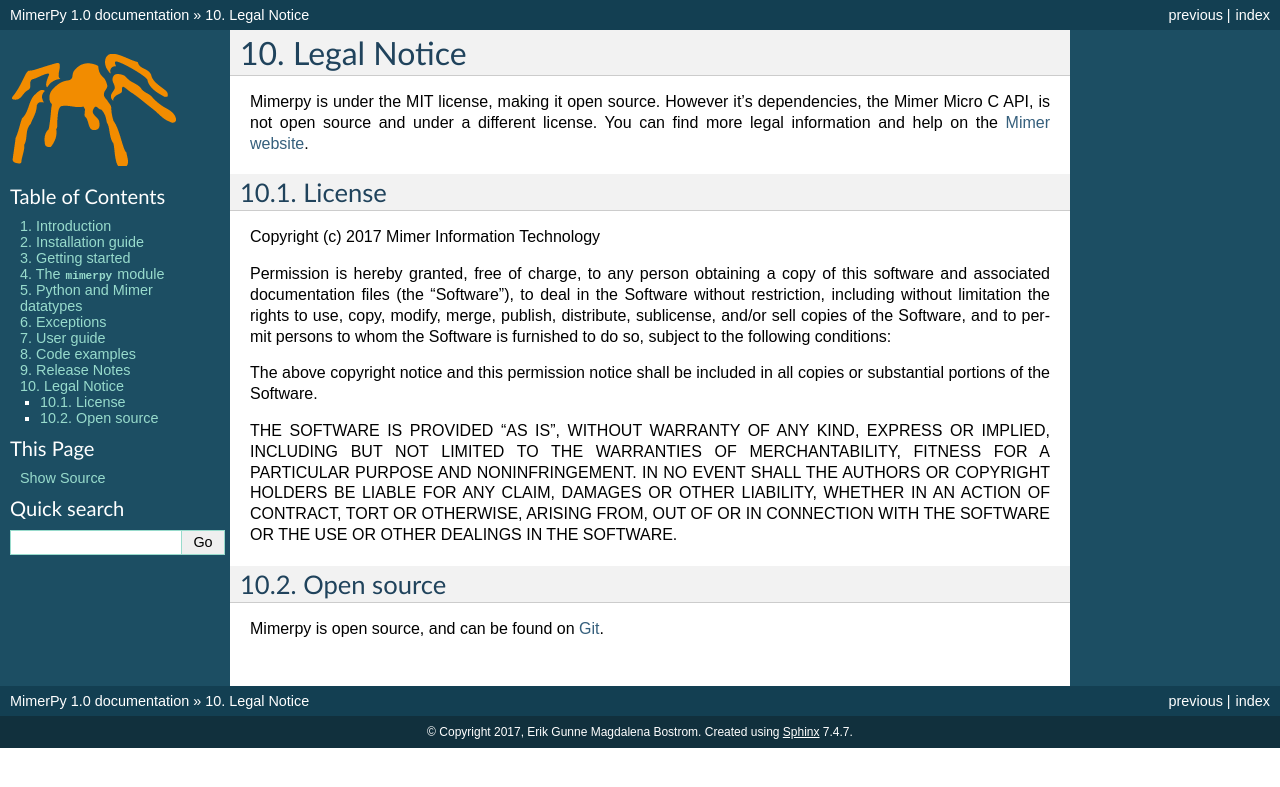
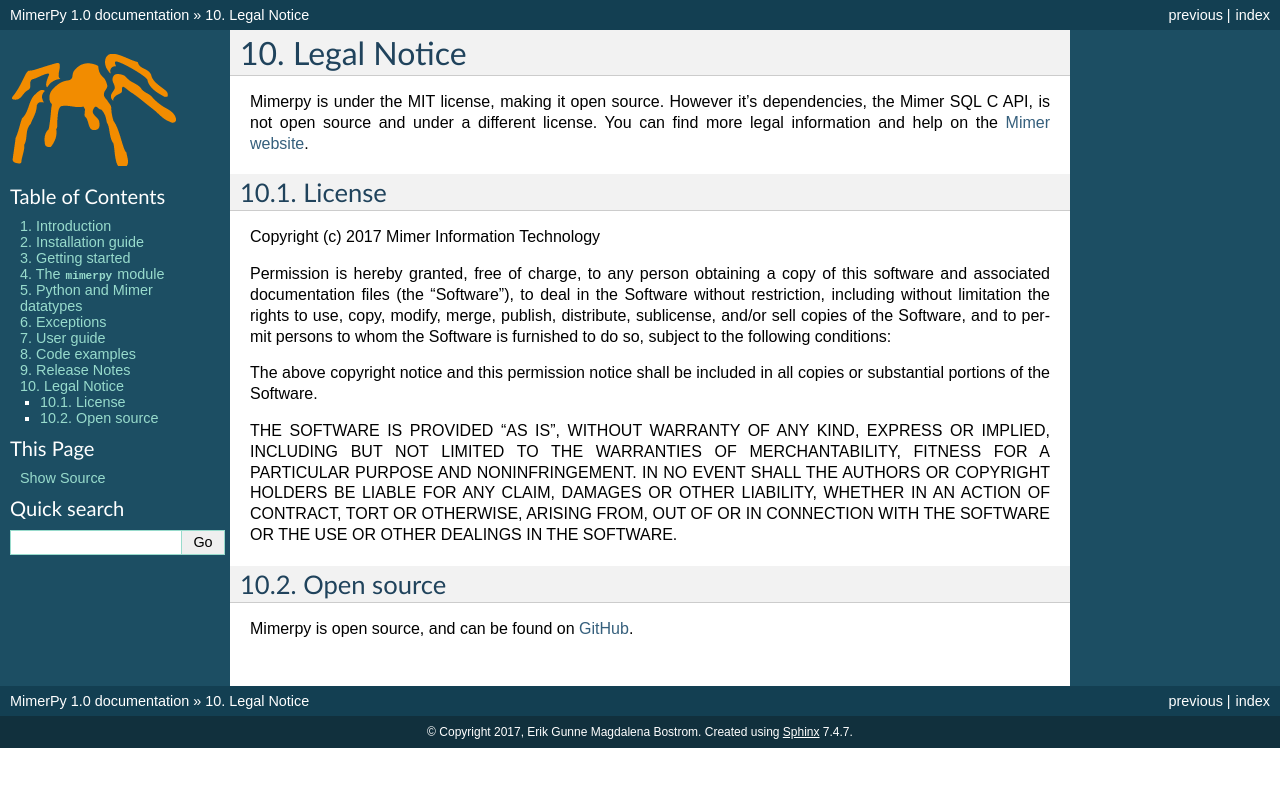
Before and after one commit to mimersql/MimerPy, a Sphinx documentation site: the page built from doc/legalnotice.rst, in a window 1280 px wide. Shown: the top 787 px of the page. Built offline with Sphinx 7.4.7, drawn with Linux system fonts in a browser that asks for light colours.

Commit message:
Formatted paragraphs. Fixed links.

```diff
--- a/doc/legalnotice.rst
+++ b/doc/legalnotice.rst
@@ -4,11 +4,12 @@
 
 .. _sec-legal-notice:
 
-Mimerpy is under the MIT license, making it open source. However it's dependencies,
-the Mimer Micro C API, is not open source and under a different license. You can find more legal information and help
-on the `Mimer website`_.
+Mimerpy is under the MIT license, making it open source. However it's
+dependencies, the Mimer SQL C API, is not open source and under a
+different license. You can find more legal information and help on the
+`Mimer website`_.
 
-.. _Mimer website: www.mimer.com
+.. _Mimer website: https://www.mimer.com
 
 License
 ------------------------
@@ -35,7 +36,7 @@
 Open source
 --------------
 
-Mimerpy is open source, and can be found on `Git`_.
+Mimerpy is open source, and can be found on `GitHub`_.
 
 
-.. _Git: https://github.com
+.. _GitHub: https://github.com/mimersql/MimerPy
```
